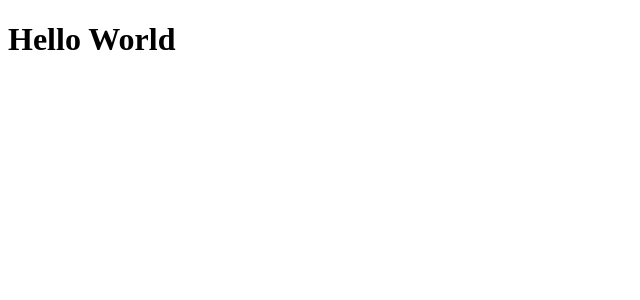
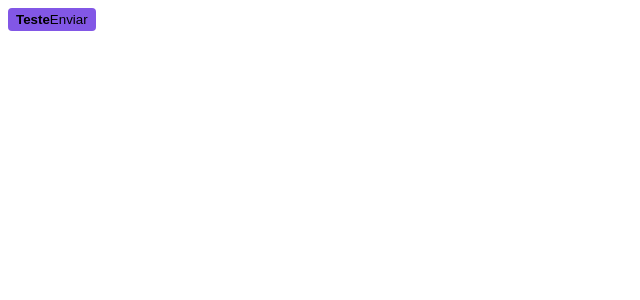
Before and after one commit to TarcisioPhilips/Checkout-project, a Next.js app: page / in a window 1280 px wide. Shown: the top 300 px of the page, without its empty margins (0-640 px from the left). Built offline with nearby package versions, Linux system fonts and the light colour scheme.

Commit message:
feat: config stitches

```diff
--- a/src/pages/_document.tsx
+++ b/src/pages/_document.tsx
@@ -1,3 +1,4 @@
+import { getCssText } from "@/styles";
 import { Html, Head, Main, NextScript } from "next/document";
 
 export default function Document() {
@@ -14,6 +15,10 @@
           href='https://fonts.googleapis.com/css2?family=Roboto:ital,wght@0,100;0,300;0,400;0,500;0,700;0,900;1,100;1,300;1,400;1,500;1,700;1,900&display=swap'
           rel='stylesheet'
         />
+        <style
+          id='stitches'
+          dangerouslySetInnerHTML={{ __html: getCssText() }}
+        />
       </Head>
       <body>
         <Main />
--- a/src/pages/index.tsx
+++ b/src/pages/index.tsx
@@ -1,3 +1,20 @@
+import { styled } from "@/styles";
+
+const Button = styled("button", {
+  backgroundColor: "$tarcisio",
+  borderRadius: 4,
+  border: 0,
+  padding: "4px 8px",
+  span: {
+    fontWeight: "bold",
+  },
+});
+
 export default function Home() {
-  return <h1>Hello World</h1>;
+  return (
+    <Button>
+      <span>Teste</span>
+      Enviar
+    </Button>
+  );
 }
--- /dev/null
+++ b/src/styles/index.ts
@@ -0,0 +1,18 @@
+import { createStitches } from "@stitches/react";
+
+export const {
+  config,
+  styled,
+  globalCss,
+  keyframes,
+  getCssText,
+  theme,
+  createTheme,
+  css,
+} = createStitches({
+  theme: {
+    colors: {
+      tarcisio: "#8257e6",
+    },
+  },
+});
```
Also changed, not shown: package.json (+5 -4 lines), 1 other file (tests, documents, lock files or other folders).
